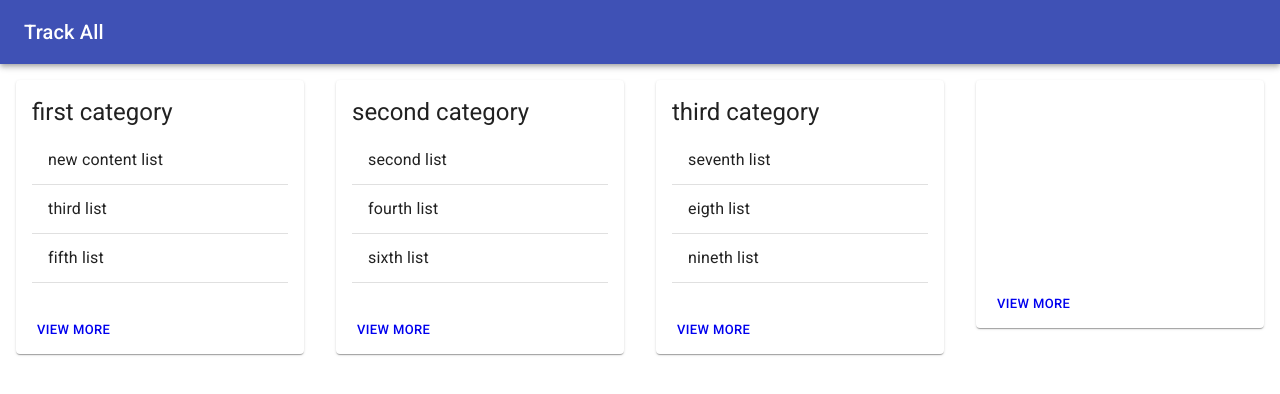
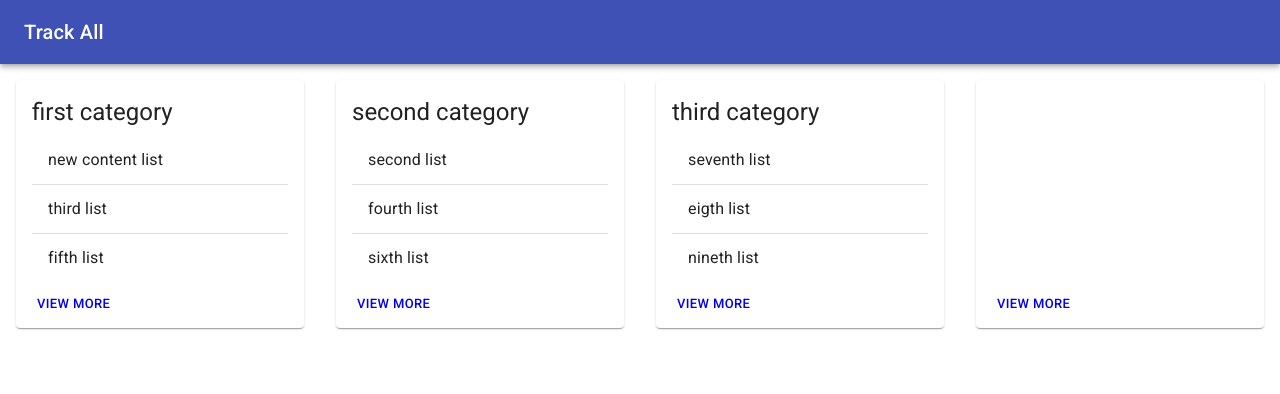
Before and after one commit to jeremeylee/TrackAll, a React (Create React App) app in the folder client/: page / in a window 1280 px wide. Shown: the top 394 px of the page. Built offline with nearby package versions, Linux system fonts and the light colour scheme; data requests are answered from the project's data file.

Commit message:
Set fixed height and overflow hidden for card content

```diff
--- a/client/src/components/HomeCard.js
+++ b/client/src/components/HomeCard.js
@@ -15,10 +15,12 @@ const useStyles = makeStyles({
 		display: "flex",
 		flexDirection: "column",
 		minHeight: "31vh",
+		maxHeight: "31vh",
 		margin: "1em 1em 1em 1em",
 	},
 	cardContent: {
 		flexGrow: "1",
+		overflow: "hidden",
 	},
 
 	cardActions: {
@@ -37,7 +39,7 @@ const HomeCard = props => {
 		<Card className={classes.card}>
 			<CardContent className={classes.cardContent}>
 				<Typography variant="h5">{props.title}</Typography>
-				<ListContent lists={truncatedList} />
+				<ListContent lists={props.lists} />
 			</CardContent>
 			<CardActions className={classes.cardActions}>
 				<Button size="small">
```
